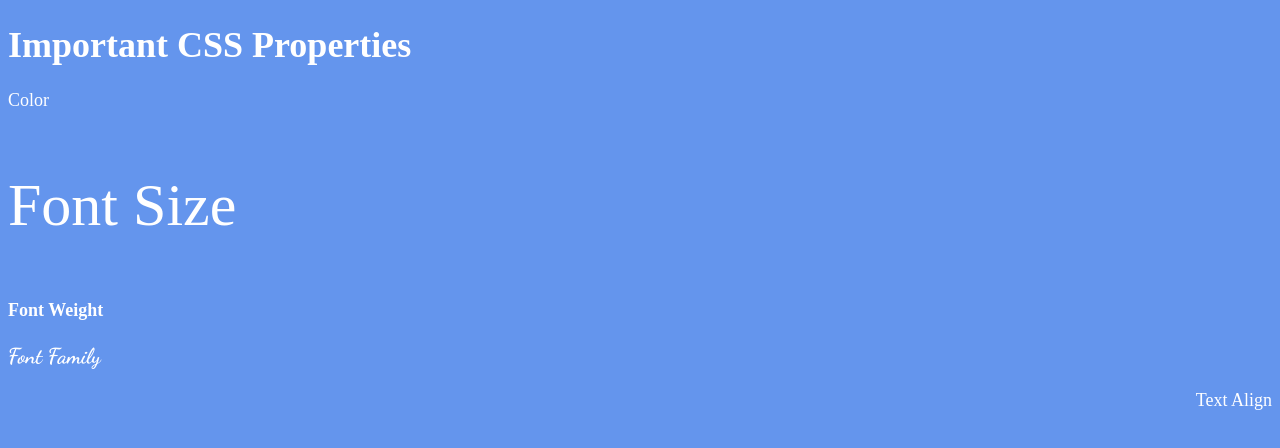
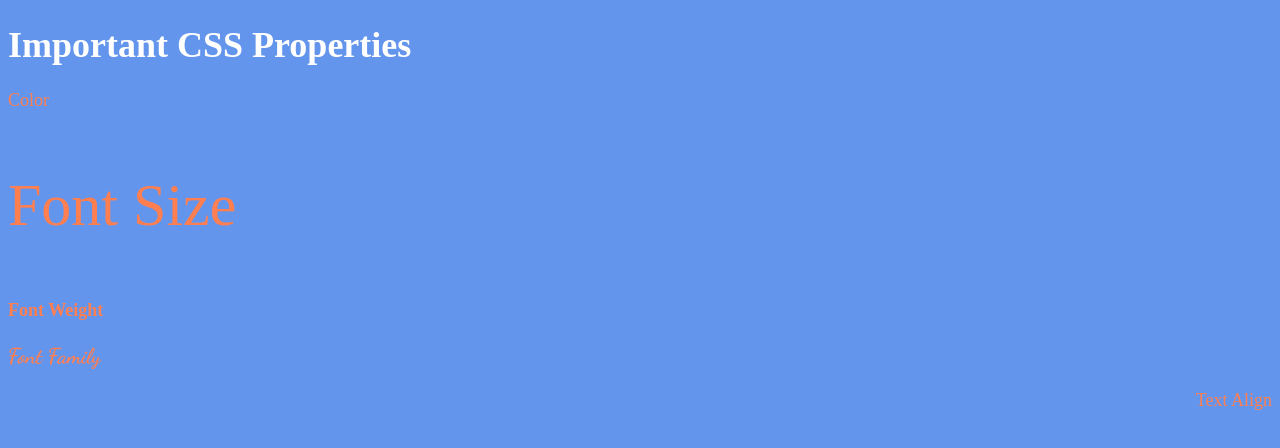
Before and after one commit to andrey321111/fullstuck-course, a plain HTML site: page CSS/6.1 Font Properties/index.html in a window 1280 px wide. Drawn offline with Linux system fonts and the light colour scheme.

Commit message:
Update 1 index.html

```diff
--- a/CSS/6.1 Font Properties/index.html
+++ b/CSS/6.1 Font Properties/index.html
@@ -13,7 +13,7 @@
 
     /* Don't change the CSS above, add Your CSS below */
     p {
-      color: color(srgb red green blue);
+      color: coral;
     }
     #font-size{
       font-size: 2rem;
```
